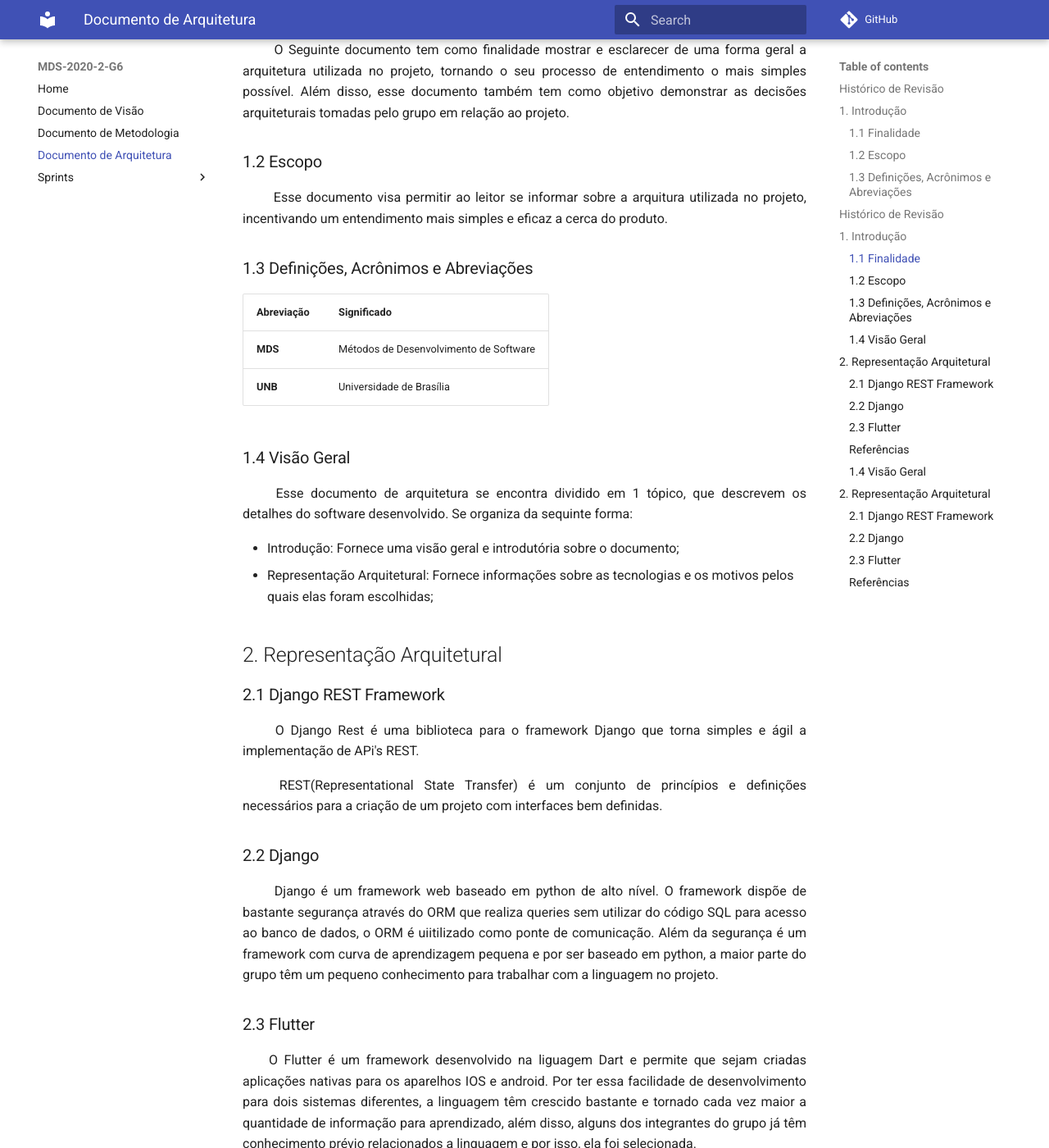
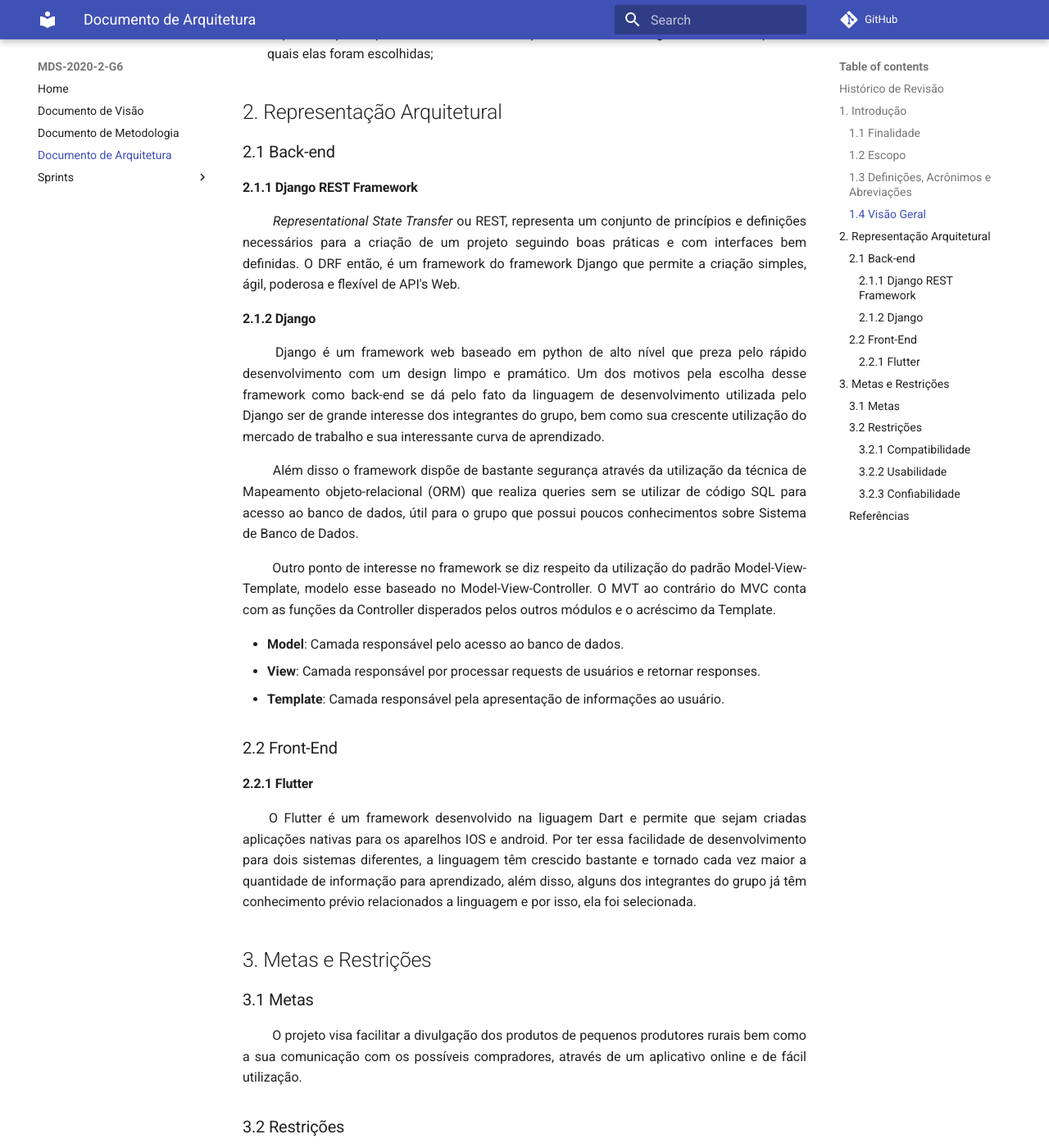
Before and after one commit to fga-eps-mds/2020.2-Hortum, an MkDocs documentation site: the page built from docs/Documento_de_arquitetura.md, in a window 1280 px wide and 1400 px high, scrolled down 1498 px. Shown: the whole window at 82% size. Built offline with MkDocs 1.6.1 and Material for MkDocs 9.7.7, drawn with Linux system fonts in a browser that asks for light colours; comment, search, counter and statistics services are not loaded; some of the changed text lies outside the part shown.

Commit message:
#24 Correção (reverse) do último commit

```diff
--- a/docs/Documento_de_arquitetura.md
+++ b/docs/Documento_de_arquitetura.md
@@ -8,32 +8,8 @@
 15/02/2021|1.0.1|Padronização de Documento|João Pedro
 17/02/2020|1.1|Adição do tópico Representação Arquitetural|Victor Lima
 19/02/2021|1.1.1|Padronização de Wiki|Carlos Eduardo e João Pedro
-
-## 1. Introdução
-
-### 1.1 Finalidade
-
-<p align = "justify"> &emsp;&emsp; O Seguinte documento tem como finalidade mostrar e esclarecer de uma forma geral a arquitetura utilizada no projeto, tornando o seu processo de entendimento o mais simples possível. Além disso, esse documento também tem como objetivo demonstrar as decisões arquiteturais tomadas pelo grupo em relação ao projeto.</p>
-
-### 1.2 Escopo
-
-<p align = "justify"> &emsp;&emsp; Esse documento visa permitir ao leitor se informar sobre a arquitura utilizada no projeto, incentivando um entendimento mais simples e eficaz a cerca do produto.</p>
-
-### 1.3 Definições, Acrônimos e Abreviações
-
-Abreviação|Significado
--|-
-**MDS**| Métodos de Desenvolvimento de Software
-**UNB**| Universida# Documento de Arquitetura de Software
-
-## Histórico de Revisão
-
-Data|Versão|Descrição|Autor
--|-|-|-
-13/02/2021|1.0|Abertura do Documento|João Pedro
-15/02/2021|1.0.1|Padronização de Documento|João Pedro
-17/02/2020|1.1|Adição do tópico Representação Arquitetural|Victor Lima
-19/02/2021|1.1.1|Padronização de Wiki|Carlos Eduardo e João Pedro
+21/02/2021|1.2|Refatoração do tópico 2 e adição do tópico 3|João Pedro e Matheus
+22/02/2021|1.3|Adição de links na parte de referências|João Pedro e Matheus
 
 ## 1. Introdução
 
@@ -51,6 +27,10 @@
 -|-
 **MDS**| Métodos de Desenvolvimento de Software
 **UNB**| Universidade de Brasília
+**DRF**| Django REST Framework
+**ORM**| Object-relational Mapping
+**MVT**| Model-View-Template
+**MVC**| Model-View-Controller
 
 ### 1.4 Visão Geral
 
@@ -61,60 +41,52 @@
 
 ## 2. Representação Arquitetural
 
-### 2.1 Django REST Framework
-<p align = "justify"> &emsp;&emsp; O Django Rest é uma biblioteca para o framework Django que torna simples e ágil a implementação de APi's REST.</p>
-<p align = "justify"> &emsp;&emsp; REST(Representational State Transfer) é um conjunto de princípios e definições necessários para a criação de um projeto com interfaces bem definidas.</p>
+### 2.1 Back-end
 
-### 2.2 Django
-<p align = "justify"> &emsp;&emsp; Django é um framework web baseado em python de alto nível. O framework dispõe de bastante segurança através do ORM que realiza queries sem utilizar do código SQL para acesso ao banco de dados, o ORM é uiitilizado como ponte de comunicação. Além da segurança é um framework com curva de aprendizagem pequena e por ser baseado em python, a maior parte do grupo têm um pequeno conhecimento para trabalhar com a linguagem no projeto.</p>
+#### 2.1.1 Django REST Framework
+<p align = "justify"> &emsp;&emsp; <i>Representational State Transfer</i> ou REST, representa um conjunto de princípios e definições necessários para a criação de um projeto seguindo boas práticas e com interfaces bem definidas. O DRF então, é um framework do framework Django que permite a criação simples, ágil, poderosa e flexível de API's Web.</p>
 
-### 2.3 Flutter
-<p align = "justify"> &emsp;&emsp;O Flutter é um framework desenvolvido na liguagem Dart e permite que sejam criadas aplicações nativas para os aparelhos IOS e android. Por ter essa facilidade de desenvolvimento para dois sistemas diferentes, a linguagem têm crescido bastante e tornado cada vez maior a quantidade de informação para aprendizado, além disso, alguns dos integrantes do grupo já têm conhecimento prévio relacionados a linguagem e por isso, ela foi selecionada.</p>
+#### 2.1.2 Django
+<p align = "justify"> &emsp;&emsp; Django é um framework web baseado em python de alto nível que preza pelo rápido desenvolvimento com um design limpo e pramático. Um dos motivos pela escolha desse framework como back-end se dá pelo fato da linguagem de desenvolvimento utilizada pelo Django ser de grande interesse dos integrantes do grupo, bem como sua crescente utilização do mercado de trabalho e sua interessante curva de aprendizado.</p>
+<p align="justify"> &emsp;&emsp; Além disso o framework dispõe de bastante segurança através da utilização da técnica de Mapeamento objeto-relacional (ORM) que realiza queries sem se utilizar de código SQL para acesso ao banco de dados, útil para o grupo que possui poucos conhecimentos sobre Sistema de Banco de Dados.</p>
+<p align="justify"> &emsp;&emsp; Outro ponto de interesse no framework se diz respeito da utilização do padrão Model-View-Template, modelo esse baseado no Model-View-Controller. O MVT ao contrário do MVC conta com as funções da Controller disperados pelos outros módulos e o acréscimo da Template.</p>
+
+- **Model**: Camada responsável pelo acesso ao banco de dados.
+- **View**: Camada responsável por processar requests de usuários e retornar responses.
+- **Template**: Camada responsável pela apresentação de informações ao usuário.
+
+### 2.2 Front-End
+
+#### 2.2.1 Flutter
+<p align = "justify"> &emsp;&emsp;O Flutter é um framework desenvolvido na liguagem Dart e permite que sejam criadas aplicações nativas
+para os aparelhos IOS e android. Por ter essa facilidade de desenvolvimento para dois sistemas diferentes, a linguagem têm crescido bastante e tornado cada vez maior a quantidade de informação para aprendizado, além disso, alguns dos integrantes do grupo já têm conhecimento prévio relacionados a linguagem e por isso, ela foi selecionada.</p>
+
+## 3. Metas e Restrições
+
+### 3.1 Metas
+<p align = "justify"> &emsp;&emsp; O projeto visa facilitar a divulgação dos produtos de pequenos produtores rurais bem como a sua comunicação com os possíveis compradores, através de um aplicativo online e de fácil utilização.</p>
+
+### 3.2 Restrições
+
+#### 3.2.1 Compatibilidade
+- O aplicativo será compatível com os aparelhos celulares que possuem o sistema operacional Android e tem acesso à Play Story, bem como é necessário o acesso à internet.
+
+#### 3.2.2 Usabilidade
+- O sistema visa ser intuitivo e de simples uso, evitando assim que a utilização não seja um empecilho.
+
+#### 3.2.3 Confiabilidade
+- A aplicação buscará obter ao menos 90% de cobertura em testes, garantindo assim a funcionalidade do sistema.
 
 ### Referências
 
 > Como documentar a arquitetura de software. Disponível em: < [http://www.linhadecodigo.com.br/artigo/3343/como-documentar-a-arquitetura-de-software.aspx](http://www.linhadecodigo.com.br/artigo/3343/como-documentar-a-arquitetura-de-software.aspx) > Acesso em: 13 de Fevereiro de 2021
 
-> Documento de arquitetura Acácia. Disponível em: < [https://fga-eps-mds.github.io/2019.2-Acacia/#/architecture_document](https://fga-eps-mds.github.io/2019.2-Acacia/#/architecture_document) > Acesso em: 13 de Fevereiro de 2021
-
-> Documento de arquitetura VCU. Disponível em: < [https://fga-eps-mds.github.io/2020.1-VC_Usuario/#/docs/Documento_de_Arquitetura](https://fga-eps-mds.github.io/2020.1-VC_Usuario/#/docs/Documento_de_Arquitetura) > Acesso em: 13 de Fevereiro de 2021
-
-> Django Documentation. Disponivel em: < https://docs.djangoproject.com/en/3.1/ > Acesso em: 22 de Fevereiro de 2021
-
-> Quickstart - Django REST framework. Disponivel em: https://www.django-rest-framework.org/tutorial/quickstart/ > acesso em: 22 de Fevereiro de 2021
-
-> TEMPLATE Documento de Arquitetura de Software. Disponível em: < [https://github.com/DroidFoundry/DroidMetronome/wiki/TEMPLATE-Documento-de-Arquitetura-de-Software](https://github.com/DroidFoundry/DroidMetronome/wiki/TEMPLATE-Documento-de-Arquitetura-de-Software) > Acesso em: 13 de Fevereiro de 2021
- de de Brasília
-
-### 1.4 Visão Geral
-
-<p align="justify"> &emsp;&emsp; Esse documento de arquitetura se encontra dividido em 1 tópico, que descrevem os detalhes do software desenvolvido. Se organiza da sequinte forma: </p>
-
-- Introdução: Fornece uma visão geral e introdutória sobre o documento;
-- Representação Arquitetural: Fornece informações sobre as tecnologias e os motivos pelos quais elas foram escolhidas;
-
-## 2. Representação Arquitetural
-
-### 2.1 Django REST Framework
-<p align = "justify"> &emsp;&emsp; O Django Rest é uma biblioteca para o framework Django que torna simples e ágil a implementação de APi's REST.</p>
-<p align = "justify"> &emsp;&emsp; REST(Representational State Transfer) é um conjunto de princípios e definições necessários para a criação de um projeto com interfaces bem definidas.</p>
-
-### 2.2 Django
-<p align = "justify"> &emsp;&emsp; Django é um framework web baseado em python de alto nível. O framework dispõe de bastante segurança através do ORM que realiza queries sem utilizar do código SQL para acesso ao banco de dados, o ORM é uiitilizado como ponte de comunicação. Além da segurança é um framework com curva de aprendizagem pequena e por ser baseado em python, a maior parte do grupo têm um pequeno conhecimento para trabalhar com a linguagem no projeto.</p>
-
-### 2.3 Flutter
-<p align = "justify"> &emsp;&emsp;O Flutter é um framework desenvolvido na liguagem Dart e permite que sejam criadas aplicações nativas para os aparelhos IOS e android. Por ter essa facilidade de desenvolvimento para dois sistemas diferentes, a linguagem têm crescido bastante e tornado cada vez maior a quantidade de informação para aprendizado, além disso, alguns dos integrantes do grupo já têm conhecimento prévio relacionados a linguagem e por isso, ela foi selecionada.</p>
-
-### Referências
-
-> Como documentar a arquitetura de software. Disponível em: < [http://www.linhadecodigo.com.br/artigo/3343/como-documentar-a-arquitetura-de-software.aspx](http://www.linhadecodigo.com.br/artigo/3343/como-documentar-a-arquitetura-de-software.aspx) > Acesso em: 13 de Fevereiro de 2021
+> Django Documentation. Disponivel em: < [https://docs.djangoproject.com/en/3.1/](https://docs.djangoproject.com/en/3.1/) > Acesso em: 22 de Fevereiro de 2021
 
 > Documento de arquitetura Acácia. Disponível em: < [https://fga-eps-mds.github.io/2019.2-Acacia/#/architecture_document](https://fga-eps-mds.github.io/2019.2-Acacia/#/architecture_document) > Acesso em: 13 de Fevereiro de 2021
 
 > Documento de arquitetura VCU. Disponível em: < [https://fga-eps-mds.github.io/2020.1-VC_Usuario/#/docs/Documento_de_Arquitetura](https://fga-eps-mds.github.io/2020.1-VC_Usuario/#/docs/Documento_de_Arquitetura) > Acesso em: 13 de Fevereiro de 2021
 
-> Django Documentation. Disponivel em: < https://docs.djangoproject.com/en/3.1/ > Acesso em: 22 de Fevereiro de 2021
-
-> Quickstart - Django REST framework. Disponivel em: https://www.django-rest-framework.org/tutorial/quickstart/ > acesso em: 22 de Fevereiro de 2021
+> Quickstart - Django REST framework. Disponivel em: < [https://www.django-rest-framework.org/tutorial/quickstart/](https://www.django-rest-framework.org/tutorial/quickstart/) > acesso em: 22 de Fevereiro de 2021
 
 > TEMPLATE Documento de Arquitetura de Software. Disponível em: < [https://github.com/DroidFoundry/DroidMetronome/wiki/TEMPLATE-Documento-de-Arquitetura-de-Software](https://github.com/DroidFoundry/DroidMetronome/wiki/TEMPLATE-Documento-de-Arquitetura-de-Software) > Acesso em: 13 de Fevereiro de 2021
```
